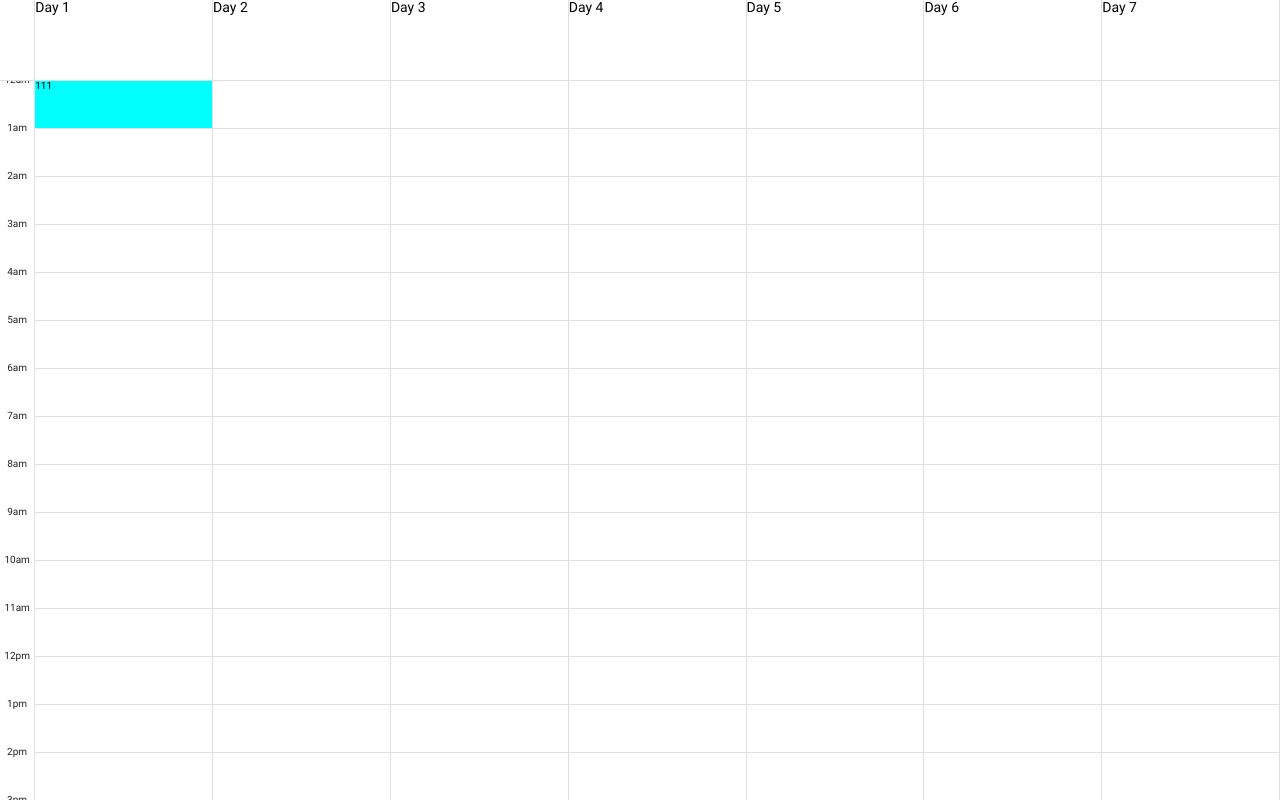
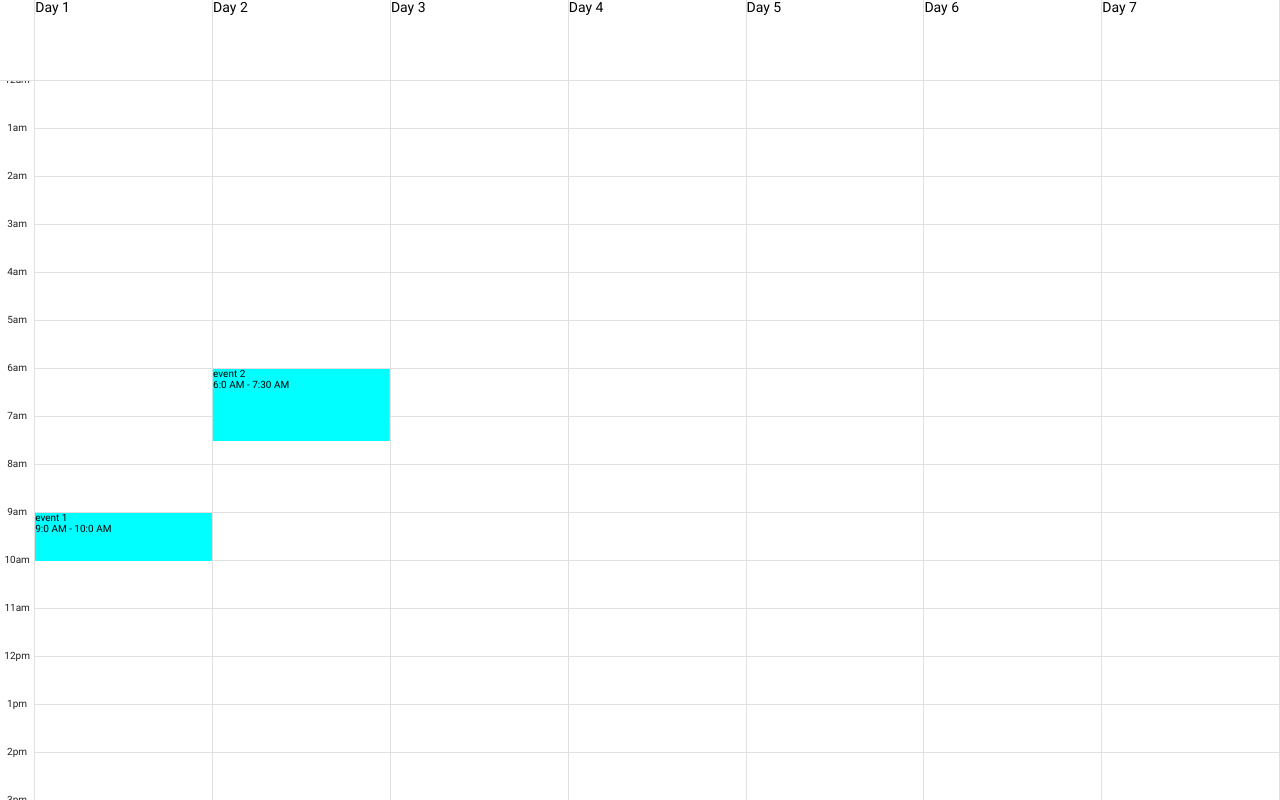
Before and after one commit to xiguang182/calendar, a plain HTML site: page index.html in a window 1280 px wide. Drawn offline with nearby package versions, Linux system fonts and the light colour scheme.

Commit message:
initial data render

```diff
--- /dev/null
+++ b/data.json
@@ -0,0 +1,5 @@
+{
+  "events": [
+    {
+  "name":"event 1"
+}]}
--- a/index.html
+++ b/index.html
@@ -135,9 +135,9 @@
                 <div class="grid-row"></div>
             </div>
             <div class="timeColumn" id="originPoint">
-                <div class="event draggable">
+                <!-- <div class="event draggable">
                     <span>111</span>
-                </div>
+                </div> -->
             </div>
             <div class="timeColumn"></div>
             <div class="timeColumn"></div>
--- a/index.js
+++ b/index.js
@@ -1,4 +1,5 @@
-const timeUnit = 48;
+const timeUnit = 48;// 3600, 4px = 300 sec
+const unitInMinute = 48 * 60 / timeUnit;
 let originElement = null;
 let scrollElement = null;
 let dateElement = null;
@@ -6,6 +7,44 @@ let currentElement = null;
 let previousScroll = {
   left: null,
   top: null
+}
+
+const firstDay = new Date(1519621200000); //Feb26th
+const lastDay = new Date(firstDay)
+lastDay.setDate(firstDay.getDate() + 7);
+let data = {
+  events: [
+    {
+      title:"event 1",
+      start:1519653600,// 26 9am
+      duration:3600,
+    },
+    {
+      title:"event 2",
+      start:1519729200,// 27 6am
+      duration:5400,
+    },
+    {
+      title:"event 3",
+      start:1519567200,// 25 9am
+      duration:3600,
+    }
+  ]
+}
+
+
+window.onload= ()=>{
+  console.log('load')
+  originElement = document.getElementById("originPoint");
+  dateElement = document.getElementById("dateScroll");
+  scrollElement = document.getElementById("eventScroll");
+  scrollElement.addEventListener('scroll', scrollListener);
+  previousScroll.left = scrollElement.scrollLeft;
+  previousScroll.top = scrollElement.scrollTop;
+  console.log(data);
+  for(let i = 0; i< data.events.length; i++){
+    createEventNode(data.events[i])
+  }
 }
 // target elements with the "draggable" class
 interact('.draggable')
@@ -95,15 +134,7 @@ interact('.draggable')
     }
     dateElement.scrollLeft = scrollElement.scrollLeft;
   }
-  window.onload= ()=>{
-    console.log('load')
-    originElement = document.getElementById("originPoint");
-    dateElement = document.getElementById("dateScroll");
-    scrollElement = document.getElementById("eventScroll");
-    scrollElement.addEventListener('scroll', scrollListener);
-    previousScroll.left = scrollElement.scrollLeft;
-    previousScroll.top = scrollElement.scrollTop;
-  }
+
   // window.addEventListener("scroll", scrollListener);
 
   function dragMoveListener (event) {
@@ -190,7 +221,7 @@ window.onresize = function(event) {
 
 document.addEventListener('keypress', (event) => {
   if(event.code == 'Digit0'){
-    let newEvent = createEventNode();
+    let newEvent = createEventNode(data.events[2]);
     alert('keypress event\n\n' + 'key: ' + event.code);
   }
   if(event.code == 'Digit9'){
@@ -198,32 +229,32 @@ document.addEventListener('keypress', (event) => {
   }
 });
 
-function createEventNode(){
+function createEventNode(event){
+  if(lastDay.getTime() <= event.start*1000 || firstDay.getTime() > event.start * 1000){
+    console.log('not in this week', lastDay.getTime(), event.start*1000, firstDay.getTime());
+    return;
+  }
   let newEvent = document.createElement('div');
   // let newContent = document.createTextNode("Hi there and greetings!");
   newEvent.classList.add('draggable');
   newEvent.classList.add('event');
-  let info = {
-    team:'team naaaaaaaaaaaaaaaaaaaaaaame',
-    time:'12:00pm - 01:30pm'
-  };
   let team = document.createElement('span');
-  team.innerHTML = info.team;
+  team.innerHTML = event.title;
+  team.classList.add('eventText');
   newEvent.appendChild(team);
-  let time = document.createElement('span');
-  time.innerHTML = info.time;
-  newEvent.appendChild(time)
-  newEvent.setAttribute('info', '');
-  newEvent.innerHTML = 'team naaaaaaaaaaaaaaaaaaaaaaame<br>12:00pm-01:30pm';
-  // newEvent.appendChild(newContent);
-  let unitsX = 1;
-  let unitsY = 12;
-  let origin = document.getElementById("originPoint");
-  let position = origin.getBoundingClientRect();
+  let coordinates = timeToCoordinates(new Date(event.start*1000));
+  let timeSpan = document.createElement('span');
+  timeSpan.innerHTML = compileTimeText(coordinates.unitsY, event.duration);
+  timeSpan.classList.add('eventText')
+  newEvent.appendChild(timeSpan);
+
+  console.log(coordinates)
+  let height = Math.floor(event.duration / 300) * 4;
+  let position = originElement.getBoundingClientRect();
   // translate the element
-  let x = unitsX * position.width;
-  let y = unitsY * timeUnit;
-  newEvent.style.height = '71px';
+  let x = coordinates.unitsX * position.width;
+  let y = coordinates.unitsY * timeUnit;
+  newEvent.style.height = height + 'px';
   newEvent.style.webkitTransform =
   newEvent.style.transform =
     'translate(' + x + 'px, ' + y + 'px)';
@@ -232,12 +263,32 @@ function createEventNode(){
   newEvent.setAttribute('data-x', x);
   newEvent.setAttribute('data-y', y);
 
-  newEvent.setAttribute('unit-x', unitsX);
-  newEvent.setAttribute('unit-y', unitsY);
-  origin.appendChild(newEvent);
+  newEvent.setAttribute('duration', event.duration);
+  newEvent.setAttribute('unit-x', coordinates.unitsX);
+  newEvent.setAttribute('unit-y', coordinates.unitsY);
+  originElement.appendChild(newEvent);
   return newEvent;
 }
 
-function overlap(unitX,unitY){
+function timeToCoordinates(time){
+  let difference = time.getTime() - firstDay.getTime();
+  unitsX = Math.floor(difference / (1000*3600*24));
+  unitsY = Math.floor((difference % (1000*3600*24)) / (1000 * 60 * unitInMinute));
+  return {unitsX, unitsY}
+}
+
+function compileTimeText(unitsY, duration){
+  let additionalMinutes = Math.floor(duration / 60);
+  let startMinutes = unitsY * unitInMinute % 60;
+  let startHours = Math.floor(unitsY * unitInMinute / 60);
+  startHours = startHours > 12 ? `${startHours - 12}:${startMinutes} PM` : `${startHours}:${startMinutes} AM`;
+
+  let endMinutes = (unitsY * unitInMinute + additionalMinutes) % 60;
+  let endHours = Math.floor((unitsY * unitInMinute + additionalMinutes) / 60);
+  endHours = endHours > 12 ? `${endHours - 12}:${endMinutes} PM` : `${endHours}:${endMinutes} AM`;
+  return startHours + ' - ' + endHours;
+}
+
+function overlap(unitX,unitY, length){
 
 }
--- a/main.css
+++ b/main.css
@@ -4,9 +4,13 @@
   background-color: aqua;
   position: absolute;
   z-index: 9999;
+  overflow: hidden;
+}
+
+.eventText {
+  display: block;
   font-size: 10px;
   white-space: nowrap;
-  overflow: hidden;
 }
 
 .drop-target {
```
Also changed, not shown: data.js (added, +7 -0 lines).
